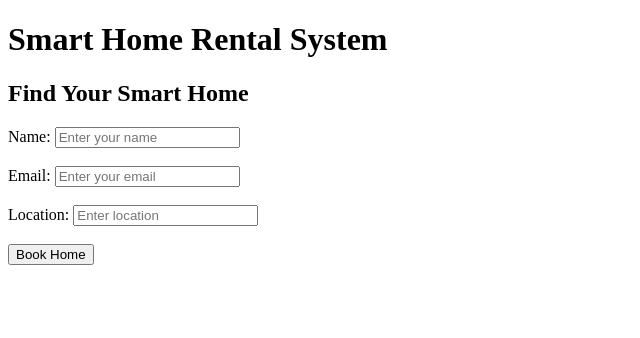
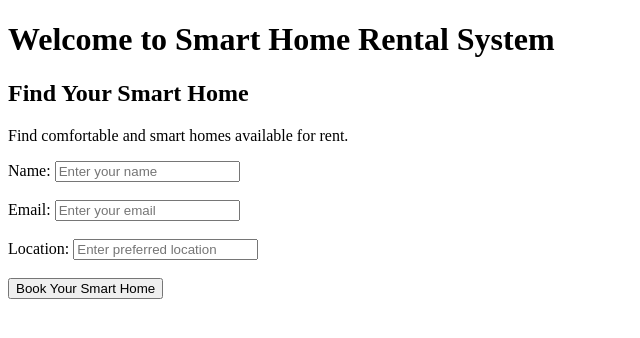
Before and after one commit to riddhihsoni2706-arch/Smart-Home-Rental-System, a plain HTML site: page index.html in a window 1280 px wide. Shown: the whole page, without its empty margins (0-640 px from the left). Drawn offline with Linux system fonts and the light colour scheme.

Commit message:
Update smart home rental webpage

```diff
--- a/index.html
+++ b/index.html
@@ -5,9 +5,11 @@
 </head>
 <body>
 
-    <h1>Smart Home Rental System</h1>
+    <h1>Welcome to Smart Home Rental System</h1>
 
     <h2>Find Your Smart Home</h2>
+
+    <p>Find comfortable and smart homes available for rent.</p>
 
     <form>
         <label>Name:</label>
@@ -17,9 +19,9 @@
         <input type="email" placeholder="Enter your email"><br><br>
 
         <label>Location:</label>
-        <input type="text" placeholder="Enter location"><br><br>
+        <input type="text" placeholder="Enter preferred location"><br><br>
 
-        <button type="submit">Book Home</button>
+        <button type="submit">Book Your Smart Home</button>
     </form>
 
 </body>
```
